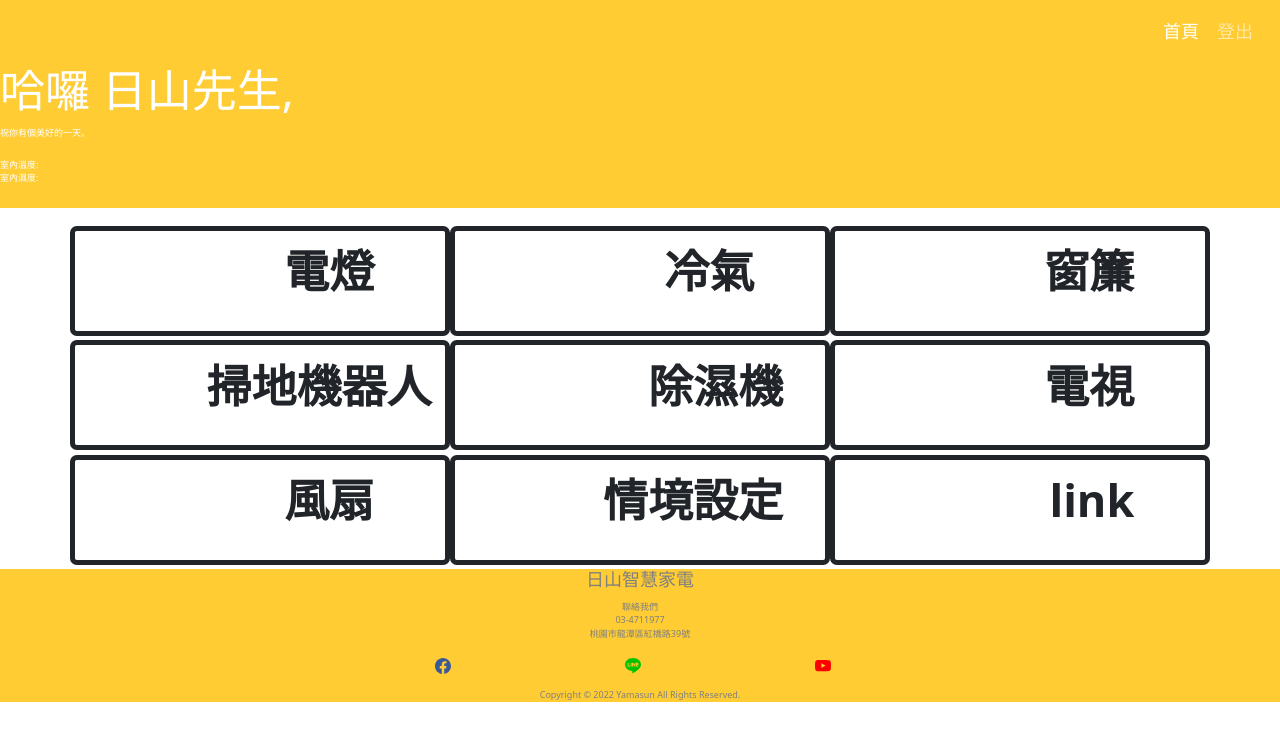
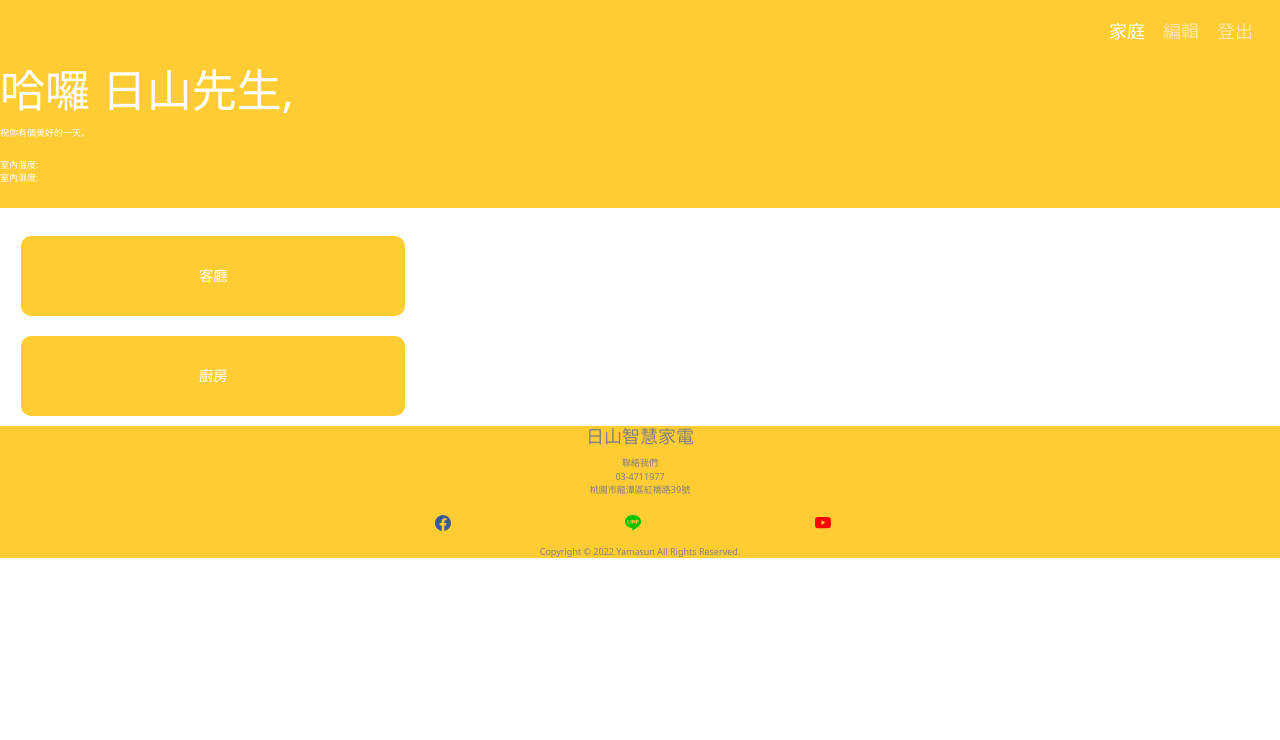
Before and after one commit to yamasunIT/yamahomeWeb, a Next.js app: page /dashboard/home in a window 1280 px wide. Shown: the top 740 px of the page. Built offline with nearby package versions, Linux system fonts and the light colour scheme; sample sign-in values are in the browser's storage.

Commit message:
update home page

```diff
--- /dev/null
+++ b/components/Modal.jsx
@@ -0,0 +1,39 @@
+import React from "react";
+import styles from "./Modal.module.css";
+import { RiCloseLine } from "react-icons/ri";
+
+const Modal = ({ setIsOpen, actionButton, modalData }) => {
+  return (
+    <>
+      <div className={styles.darkBG} onClick={() => setIsOpen(false)}/>
+      <div className={styles.centered}>
+        <div className={styles.modal}>
+          <div className={styles.modalHeader}>
+            <h5 className={styles.heading}>{modalData.name}</h5>
+          </div>
+          <button className={styles.closeBtn} onClick={() => setIsOpen(false)}>
+            <RiCloseLine style={{ marginBottom: "-3px" }} />
+          </button>
+          <div className={styles.modalContent}>
+            Are you sure you want to delete the item?
+          </div>
+          {actionButton && <div className={styles.modalActions}>
+            <div className={styles.actionsContainer}>
+              <button className={styles.deleteBtn} onClick={() => setIsOpen(false)}>
+                Delete
+              </button>
+              <button
+                className={styles.cancelBtn}
+                onClick={() => setIsOpen(false)}
+              >
+                Cancel
+              </button>
+            </div>
+          </div>}
+        </div>
+      </div>
+    </>
+  );
+};
+
+export default Modal;
--- /dev/null
+++ b/components/Modal.module.css
@@ -0,0 +1,126 @@
+.darkBG {
+  background-color: rgba(0, 0, 0, 0.2);
+  width: 100vw;
+  height: 100vh;
+  z-index: 0;
+  top: 50%;
+  left: 50%;
+  transform: translate(-50%, -50%);
+  position: absolute;
+}
+
+.centered {
+  position: fixed;
+  top: 50%;
+  left: 50%;
+  transform: translate(-50%, -50%);
+}
+
+.modal {
+  width: 250px;
+  height: 170px;
+  background: white;
+  color: white;
+  z-index: 10;
+  border-radius: 16px;
+  box-shadow: 0 5px 20px 0 rgba(0, 0, 0, 0.04);
+}
+
+.modalHeader {
+  height: 50px;
+  background: white;
+  overflow: hidden;
+  border-top-left-radius: 16px;
+  border-top-right-radius: 16px;
+}
+
+.heading {
+  margin: 0;
+  padding: 10px;
+  color: #2c3e50;
+  font-weight: 500;
+  font-size: 18px;
+  text-align: center;
+}
+
+.modalContent {
+  padding: 10px;
+  font-size: 14px;
+  color: #2c3e50;
+  text-align: center;
+}
+
+.modalActions {
+  position: absolute;
+  bottom: 2px;
+  margin-bottom: 10px;
+  width: 100%;
+}
+
+.actionsContainer {
+  display: flex;
+  justify-content: space-around;
+  align-items: center;
+}
+
+.closeBtn {
+  cursor: pointer;
+  font-weight: 500;
+  padding: 4px 8px;
+  border-radius: 8px;
+  border: none;
+  font-size: 18px;
+  color: #2c3e50;
+  background: white;
+  transition: all 0.25s ease;
+  box-shadow: 0 5px 20px 0 rgba(0, 0, 0, 0.06);
+  position: absolute;
+  right: 0;
+  top: 0;
+  align-self: flex-end;
+  margin-top: -7px;
+  margin-right: -7px;
+}
+
+.closeBtn:hover {
+  box-shadow: 0 5px 20px 0 rgba(0, 0, 0, 0.04);
+  transform: translate(-4px, 4px);
+}
+
+.deleteBtn {
+  margin-top: 10px;
+  cursor: pointer;
+  font-weight: 500;
+  padding: 11px 28px;
+  border-radius: 12px;
+  font-size: 0.8rem;
+  border: none;
+  color: #fff;
+  background: #ff3e4e;
+  transition: all 0.25s ease;
+}
+
+.deleteBtn:hover {
+  box-shadow: 0 10px 20px -10px rgba(255, 62, 78, 0.6);
+  transform: translateY(-5px);
+  background: #ff3e4e;
+}
+
+.cancelBtn {
+  margin-top: 10px;
+  cursor: pointer;
+  font-weight: 500;
+  padding: 11px 28px;
+  border-radius: 12px;
+  font-size: 0.8rem;
+  border: none;
+  color: #2c3e50;
+  background: #fcfcfc;
+  transition: all 0.25s ease;
+}
+
+.cancelBtn:hover {
+  box-shadow: none;
+  transform: none;
+  background: whitesmoke;
+}
--- a/components/Nav.jsx
+++ b/components/Nav.jsx
@@ -7,6 +7,7 @@ import { NavLink } from './NavLink';
 function Nav() {
     const [show, setShow] = useState(false);
     const router = useRouter();
+
     useEffect(() => {
       showCheck(router.asPath);
     }, [router]);
@@ -24,8 +25,8 @@ function Nav() {
       return (
         <nav className="navbar navbar-expand navbar-dark px-3 justify-content-end" style={{backgroundColor: '#ffcc33'}}>
           <div className="navbar-nav">
-            <NavLink href="/dashboard/home" exact className="nav-item nav-link">首頁</NavLink>
-            {/*<NavLink href="/users" className="nav-item nav-link">使用者</NavLink>*/}
+            <NavLink href="/dashboard/home" exact className="nav-item nav-link">家庭</NavLink>
+            <NavLink href="/dashboard/editHome" className="nav-item nav-link">編輯</NavLink>
             <button onClick={userService.logout} className="btn btn-link nav-item nav-link">登出</button>
           </div>
         </nav>
--- a/package.json
+++ b/package.json
@@ -12,6 +12,7 @@
     "prop-types": "^15.8.1",
     "react": "18.2.0",
     "react-dom": "18.2.0",
+    "react-icons": "^4.10.1",
     "rxjs": "^7.8.1",
     "yup": "^1.2.0"
   }
--- a/pages/dashboard/home.jsx
+++ b/pages/dashboard/home.jsx
@@ -1,93 +1,81 @@
-import Styles from '../../components/Footer.module.css';
+import Styles from '../../styles/home.module.css';
+import React, { useState, useEffect } from "react";
+import Modal from '../../components/Modal';
+import { useRouter } from 'next/router';
+
+const buttonView = {
+  height: '100px'
+};
+
+const homeData = [
+  {
+    name: "客廳",
+    devices: [
+      {
+        name: '左燈',
+        serailNo: '12345678',
+        deviceType: 'smartPlug'
+      },
+      {
+        name: '右燈',
+        serailNo: '543',
+        deviceType: 'smartPlug'
+      },
+      {
+        name: '中燈',
+        serailNo: '8765',
+        deviceType: 'smartPlug'
+      }
+    ]
+  },
+  {
+    name: "廚房",
+    devices: [
+      {
+        name: '前燈',
+        serailNo: '12345678',
+        deviceType: 'smartPlug'
+      },
+      {
+        name: '後燈',
+        serailNo: '2345',
+        deviceType: 'smartPlug'
+      }
+    ]
+  }
+];
+
+export default function Home() {
+  const [isOpen, setIsOpen] = useState(false);
+  const [actionButton, setActionButton] = useState(false);
+  const [data, setData] = useState([]);
+  const [modalData, setModalData] = useState(null);
+  const router = useRouter();
+
+  useEffect(() => {
+    setData(homeData);
+  }, [router]);
 
 
-export default function Home() {
-
-  const HomeButton = () => {
-      return(
-        <div className={Styles.homeText}>
-        <div className={Styles.homeBody}>
-        <div className="container text-center">
-        <div className="row mb-1">
-          <div className="col-md-4 btn border border-dark border border-5" href="#" role="button" style={{height:110}}>
-            <div className="row">
-              <div className="col-12">
-                <div className="col-10"><p className="fs-1 fw-bold text-end">電燈</p></div>
-              </div>
-            </div>
-          </div>
-          <div className="col-md-4 btn border border-dark border border-5" href="#" role="button" style={{height:110}}>
-            <div className="row">
-                <div className="col-12">
-                  <div className="col-10"><p className="fs-1 fw-bold text-end">冷氣</p></div>
-                </div>
-            </div>
-          </div>
-          <div className="col-md-4 btn border border-dark border border-5" href="#" role="button" style={{height:110}}>
-            <div className="row">
-              <div className="col-12">
-                <div className="col-10"><p className="fs-1 fw-bold text-end">窗簾</p></div>
-              </div>
-            </div>
-          </div>
-        </div>
-        <div className="row mb-1">
-          <div className="col-md-4 btn border border-dark border border-5" href="#" role="button" style={{height:110}}>
-            <div className="row">
-              <div className="col-12">
-                <div className="col-12"><p className="fs-1 fw-bold text-end">掃地機器人</p></div>
-              </div>
-            </div>
-          </div>
-          <div className="col-md-4 btn border border-dark border border-5" href="#" role="button" style={{height:110}}>
-            <div className="row">
-                <div className="col-12">
-                  <div className="col-11"><p className="fs-1 fw-bold text-end">除濕機</p></div>
-                </div>
-            </div>
-          </div>
-          <div className="col-md-4 btn border border-dark border border-5" href="#" role="button" style={{height:110}}>
-            <div className="row">
-                <div className="col-12">
-                  <div className="col-10"><p className="fs-1 fw-bold text-end">電視</p></div>
-                </div>
-            </div>
-          </div>
-        </div>
-        <div className="row mb-1">
-          <div className="col-md-4 btn border border-dark border border-5" href="#" role="button" style={{height:110}}>
-            <div className="row">
-                <div className="col-12">
-                  <div className="col-10"><p className="fs-1 fw-bold text-end">風扇</p></div>
-                </div>
-            </div>
-          </div>
-          <div className="col-md-4 btn border border-dark border border-5" href="#" role="button" style={{height:110}}>
-            <div className="row">
-                <div className="col-12">
-                  <div className="col-11"><p className="fs-1 fw-bold text-end">情境設定</p></div>
-                </div>
-            </div>
-          </div>
-          <div className="col-md-4 btn border border-dark border border-5" href="#" role="button" style={{height:110}}>
-            <div className="row">
-                  <div className="col-12">
-                    <div className="col-10"><p className="fs-1 fw-bold text-end">link</p></div>
-                  </div>
-            </div>
-          </div>
-        </div>
-      </div>
-      </div>
-      </div>
-      );
+  const onPress = (data) => {
+    setIsOpen(true);
+    setActionButton(false);
+    setModalData(data);
   }
 
+  const HomeButton = ({data}) => {
+    return (
+      <div className='col-12 col-sm-6 col-md-4 text-center' style={buttonView}>
+        <button className={Styles.primaryBtn} onClick={() => onPress(data)}>
+          {data.name}
+        </button>
+      </div>
+    );
+  }
   return (
     <>
-      <div className={Styles.homeHead}>
-        <HomeButton/>
-      </div>
+      {data.map((item, index)=> <HomeButton data={item} key={index}/>)}
+      {isOpen && <Modal setIsOpen={setIsOpen} actionButton={actionButton} modalData={modalData}/>}
     </>
   );
 }
--- /dev/null
+++ b/styles/home.module.css
@@ -0,0 +1,23 @@
+.primaryBtn {
+  margin: 10px 5px;
+  cursor: pointer;
+  font-weight: 500;
+  padding: 13px 25px;
+  border-radius: 10px;
+  font-size: 0.8rem;
+  border: none;
+  color: white;
+  background: #ffcc33;
+  transition: all 0.25s ease;
+  width: 90%;
+  height: 80%;
+}
+
+.primaryBtn:hover {
+  transform: translateY(-5px);
+  box-shadow: 0 10px 20px -10px #ffcc33;
+}
+
+.buttonView {
+  margin: 10px 10px;
+}
```
Also changed, not shown: pages/dashboard/editHome.jsx (added, +17 -0 lines), pages/posts/first-post.js (deleted, +0 -17 lines), 1 other file (tests, documents, lock files or other folders).
